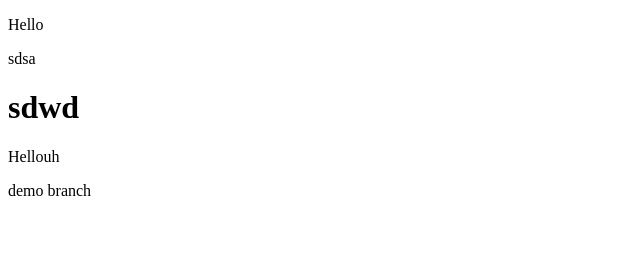
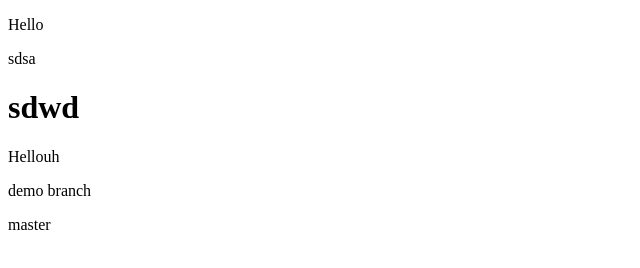
Before and after one commit to RishiSinghai/Test, a plain HTML site: page index.html in a window 1280 px wide. Shown: the full height of the page, 0-640 px from the left. Drawn offline with Linux system fonts and the light colour scheme.

Commit message:
master commit

```diff
--- a/index.html
+++ b/index.html
@@ -13,5 +13,9 @@
     <p>Hellouh</p>
 
     <p>demo branch</p>
+
+    <p>master
+
+    </p>
 </body>
 </html>
```
